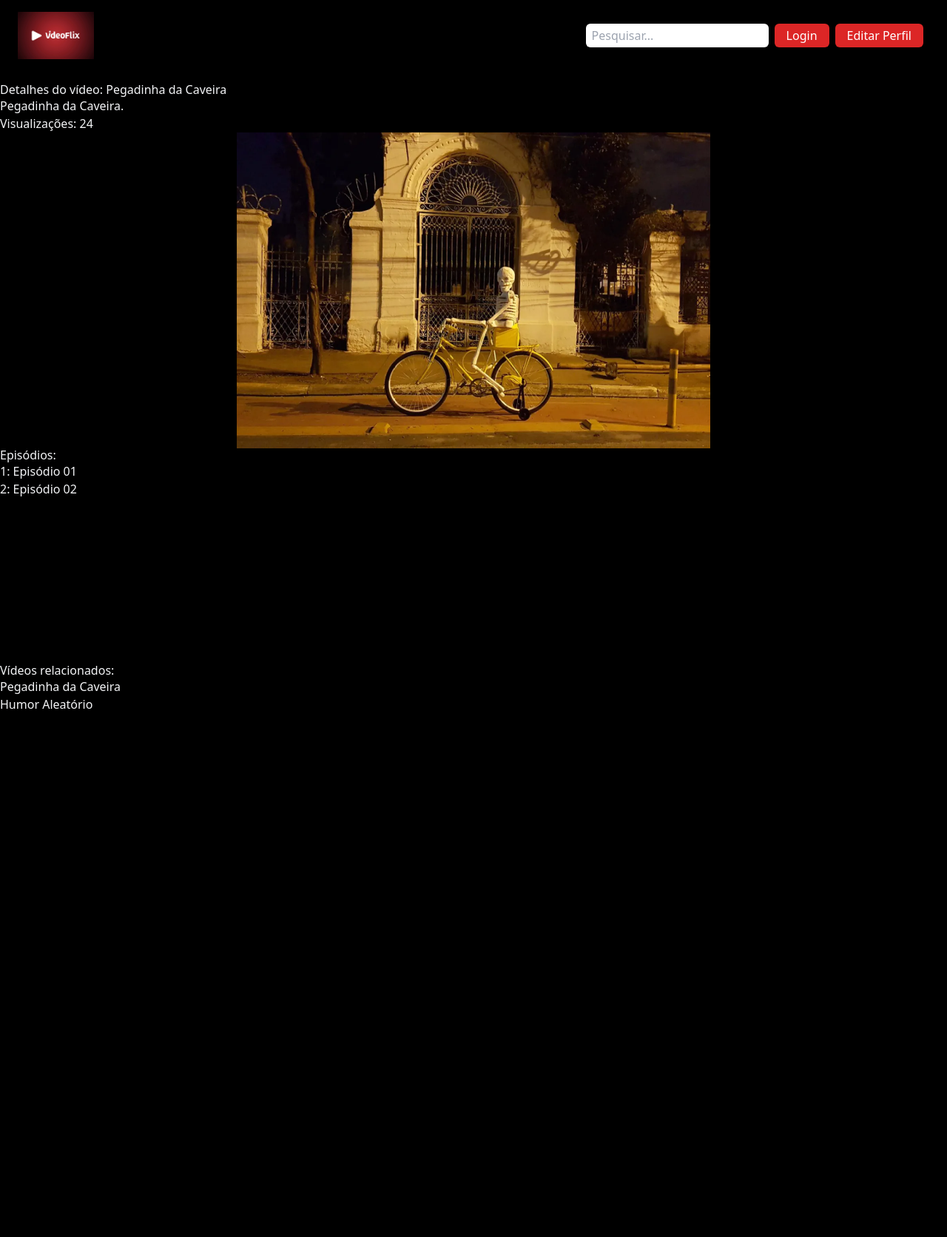
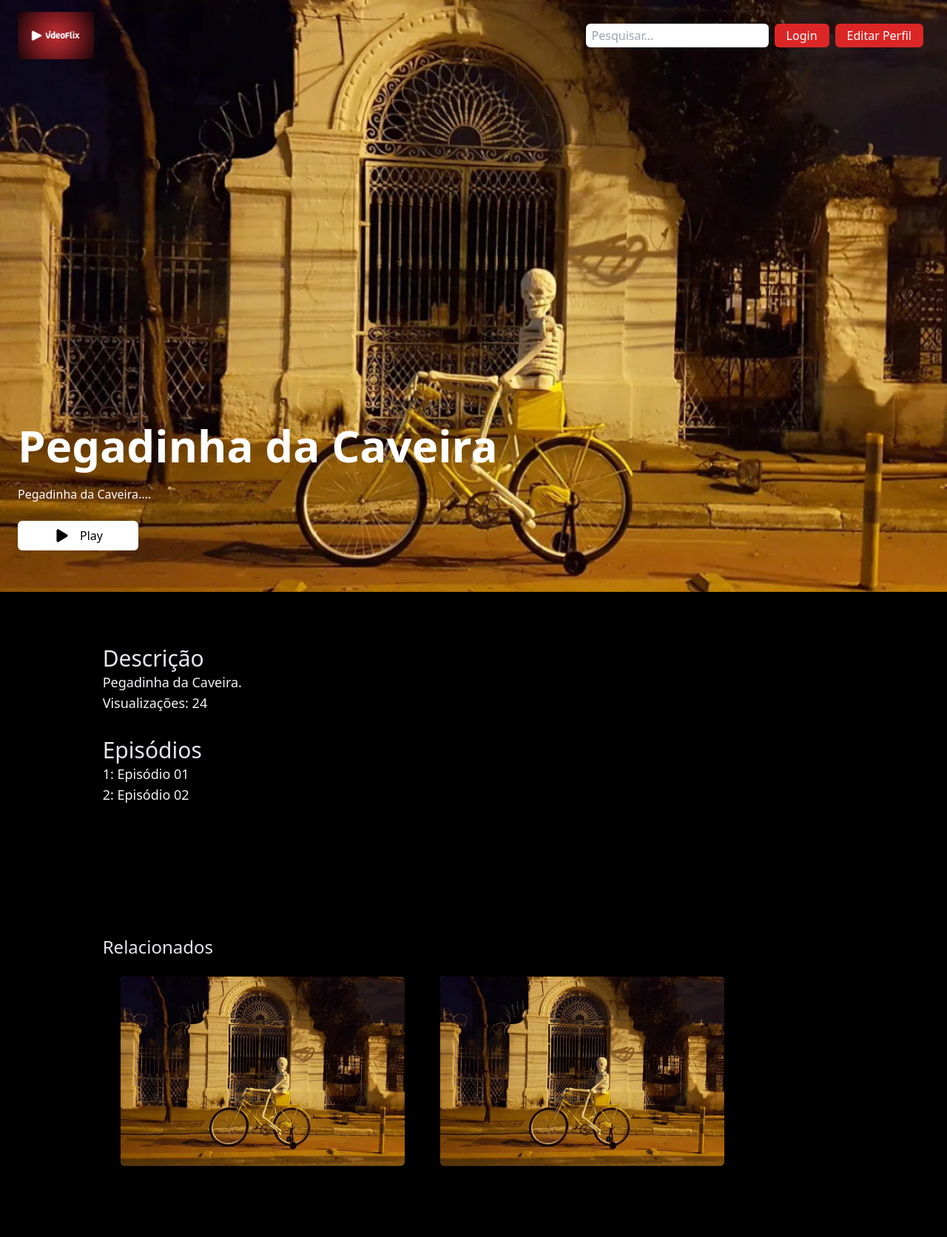
Before and after one commit to pedroarigoni/streamingvideos, a Django app: page /videos/2 in a window 1280 px wide. Shown: the whole page at 74% size. Before the commit the page ends 958 px from the top, so only its background shows below. Run offline with Django 4.2, Linux system fonts and the light colour scheme; data comes from the database, SQL or seed files in the repository; both versions use the stored data as it was after the commit; some libraries are stand-ins or nearby versions.

Commit message:
created template HomeVideos

```diff
--- a/video/templates/detalhesvideo.html
+++ b/video/templates/detalhesvideo.html
@@ -6,30 +6,76 @@ Detalhesvideos VideoFlix
 
 {% block content %}
 
-<div class="py-28">
-    <h1>Detalhes do vídeo: {{ object.titulo }}</h1>
-    <p>{{ object.descricao }}</p>
-    <p>Visualizações: {{ object.visualizacoes }}</p>
-    <img class="w-1/2 h-auto mx-auto my-auto" src="{{ object.thumb.url }}">
+<main class='bg-primary_black min-h-screen w-full'>
+    <section class="h-screen relative bg-no-repeat pb-8 pl-6 flex  items-end bg-cover" style="background-image: url('{{ object.thumb.url }}');">
+        <div>
+            <h2 class="text-6xl font-semibold text-white my-4">
+                {{ object.titulo }}
+            </h2>
+            <p class=" w-11/12 md:w-5/12 font-medium text-white my-4">
+                {{ object.descricao|slice:":100" }}...
+            </p>
+            <div class="flex my-4">
+                <a href="{{ object.episodios.first.video }}">
+                    <button class="flex items-center bg-white py-2 px-5 rounded-md" style='color:black;'>
+                        <ion-icon name="play" class="text-2xl"></ion-icon>
+                        <span class="ml-3 font-medium">
+                            Play
+                        </span>
+                    </button>
+                </a>
+            </div>
+        </div>
+    </section>
+    <section class='bg-primary_black flex justify-center py-10'>
+        <div class="p-8 w-10/12 relative" >
+            <h2 class="text-gray-200 text-3xl font-medium">
+                Descrição
+            </h2>
+            <div class="flex justify-left  items-center min-w-full  movie_lis">
+                <p class="text-gray-100 text-lg">
+                    {{ object.descricao }}
+                    <br>
+                    Visualizações: {{ object.visualizacoes }}
+                </p>
+            </div>
 
-    <h2>Episódios:</h2>
-    {% for episodio in object.episodios.all %}
-    <a href="{{ episodio.video }}">
-        <p>{{ forloop.counter }}: {{ episodio.titulo }}</p>
-    </a>
-    {% endfor %}
+            <div style='margin-top:2rem;margin-bottom:2rem;'>
+                <h2 class="text-gray-200 text-3xl font-medium">
+                    Episódios
+                </h2>
+                {% for episodio in object.episodios.all %}
+                    <h3 class='text-lg'>
+                        <a href="{{ episodio.video }}">
+                            <p>{{ forloop.counter }}: {{ episodio.titulo }}</p>
+                        </a>
+                    </h3>
+                {% endfor %}
+            </div>
 
-</div>
+        </div>
+    </section>
 
-<div class="py-28">
-    <h2>Vídeos relacionados:</h2>
-    {% for video in videos_relacionados %}
-    <p>
-        <a href="{% url 'video:detalhesvideos' filme.pk %}">
-            {{ video.titulo }}
-        </a>
-    </p>
-    {% endfor %}
-</div>
+    <section class='bg-primary_black flex justify-center py-10'>
+        <div class="p-8 w-10/12 relative" >
+            <h2 class="text-gray-200 text-2xl font-medium">
+                Relacionados
+            </h2>
+            <div class="flex flex-wrap items-center min-w-full movie_lis">
+                {% for video in videos_relacionados %}
+                <div class="m-4 bg-blue-500 overflow-hidden flex-shrink-0 rounded-md cursor-pointer h-64 w-96">
+                    <a href="{% url 'video:detalhesvideos' filme.pk %}">
+                            <img src="{{ filme.thumb.url }}" class="object-cover w-full h-full " alt="">
+                    </a>
+                </div>
+                {% endfor %}
+            </div>
+        </div>
+    </section>
+
+</main>
+
+
+
 
 {% endblock %}>
```
Also changed, not shown: db.sqlite3.
